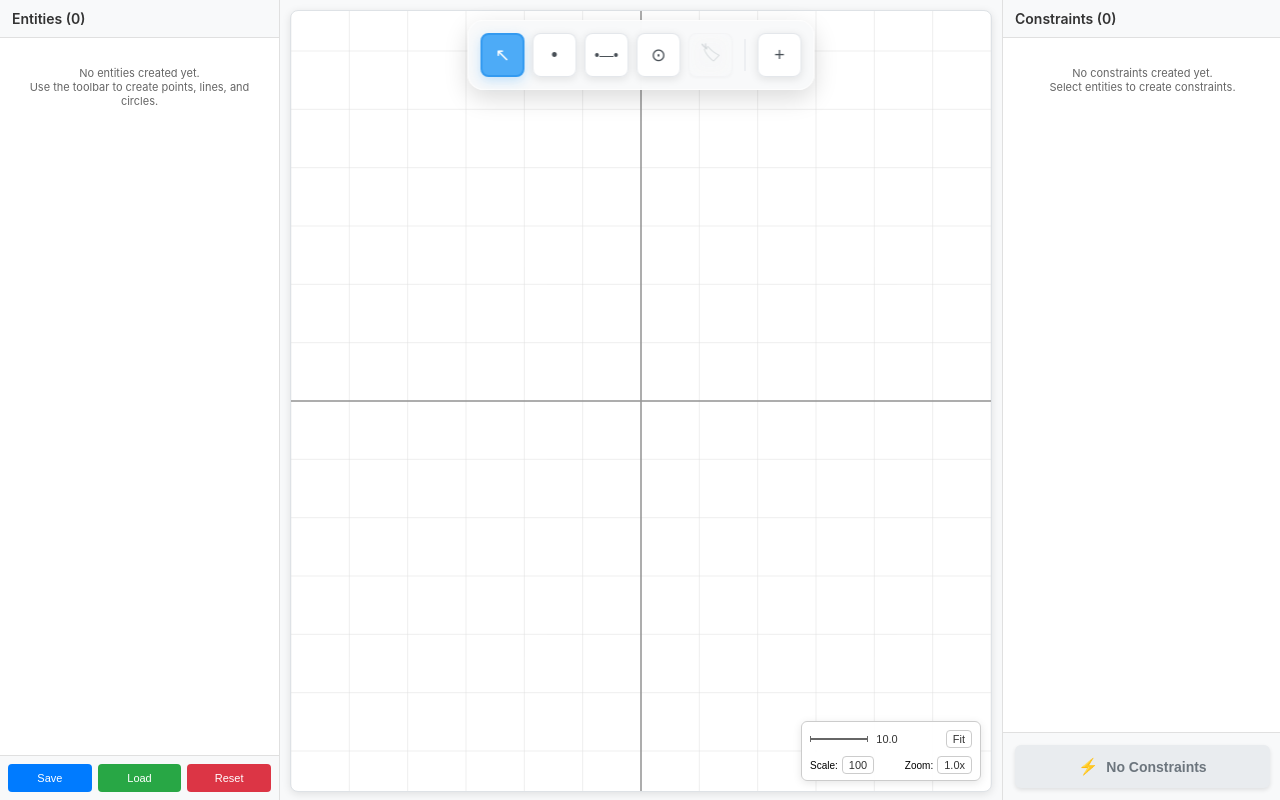
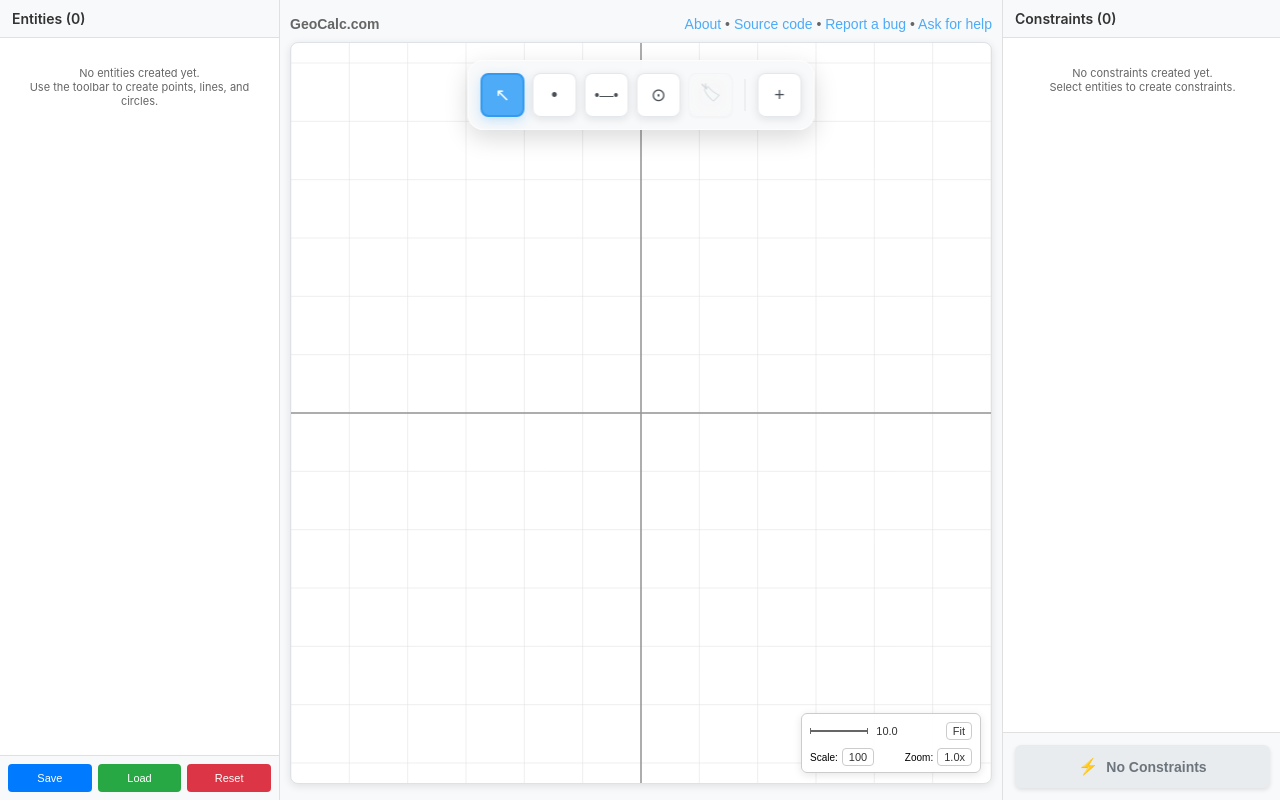
Before and after one commit to ccorcos/geocalc, a React (Vite) app: page / in a window 1280 px wide. Built offline with nearby package versions, Linux system fonts and the light colour scheme.

Commit message:
Info at the top.

```diff
--- a/src/App.tsx
+++ b/src/App.tsx
@@ -6,6 +6,60 @@ import { EntityPanel } from "./components/EntityPanel"
 import { ErrorBoundary } from "./components/ErrorBoundary"
 import { FloatingToolbar } from "./components/FloatingToolbar"
 import { useStore } from "./store"
+
+const Header = () => (
+	<div
+		style={{
+			marginBottom: "10px",
+			fontSize: "14px",
+			color: "#666",
+			display: "flex",
+			width: "100%",
+		}}
+	>
+		<div>
+			<strong>GeoCalc.com</strong>
+		</div>
+		<div style={{ flex: 1 }} />
+		<div>
+			<a
+				href="https://github.com/ccorcos/geocalc"
+				target="_blank"
+				rel="noopener noreferrer"
+				style={{ color: "#4dabf7", textDecoration: "none" }}
+			>
+				About
+			</a>
+			{" • "}
+			<a
+				href="https://github.com/ccorcos/geocalc"
+				target="_blank"
+				rel="noopener noreferrer"
+				style={{ color: "#4dabf7", textDecoration: "none" }}
+			>
+				Source code
+			</a>
+			{" • "}
+			<a
+				href="https://github.com/ccorcos/geocalc/issues"
+				target="_blank"
+				rel="noopener noreferrer"
+				style={{ color: "#4dabf7", textDecoration: "none" }}
+			>
+				Report a bug
+			</a>
+			{" • "}
+			<a
+				href="https://github.com/ccorcos/geocalc/issues"
+				target="_blank"
+				rel="noopener noreferrer"
+				style={{ color: "#4dabf7", textDecoration: "none" }}
+			>
+				Ask for help
+			</a>
+		</div>
+	</div>
+)
 
 function App() {
 	const [canvasSize, setCanvasSize] = useState({ width: 800, height: 600 })
@@ -26,6 +80,7 @@ function App() {
 			const breakpoint = 1024 // Screen width below which we switch to mobile layout
 			const panelWidth = 560 // Both panels width (280 * 2) for desktop
 			const padding = 20
+			const headerHeight = 40 // Height for the header above canvas
 			const minWidth = 100 // Minimum canvas width to prevent IndexSizeError
 			const minHeight = 100 // Minimum canvas height to prevent IndexSizeError
 
@@ -34,16 +89,22 @@ function App() {
 
 			if (narrow) {
 				// On narrow screens, use full width minus padding
-				// Account for warning banner (32px) + bottom buttons (60px) + padding
+				// Account for warning banner (32px) + bottom buttons (60px) + header (40px) + padding
 				setCanvasSize({
 					width: Math.max(minWidth, window.innerWidth - padding),
-					height: Math.max(minHeight, window.innerHeight - 92 - padding),
+					height: Math.max(
+						minHeight,
+						window.innerHeight - 92 - headerHeight - padding
+					),
 				})
 			} else {
-				// On wide screens, use existing desktop layout
+				// On wide screens, account for header height
 				setCanvasSize({
 					width: Math.max(minWidth, window.innerWidth - panelWidth - padding),
-					height: Math.max(minHeight, window.innerHeight - padding),
+					height: Math.max(
+						minHeight,
+						window.innerHeight - headerHeight - padding
+					),
 				})
 			}
 		}
@@ -159,12 +220,15 @@ function App() {
 							flex: 1,
 							padding: "10px",
 							display: "flex",
+							flexDirection: "column",
 							justifyContent: "center",
 							alignItems: "center",
 							position: "relative",
 							backgroundColor: "#f8f9fa",
 						}}
 					>
+						<Header />
+
 						<div
 							style={{
 								border: "1px solid #dee2e6",
@@ -323,12 +387,15 @@ function App() {
 						style={{
 							padding: "10px",
 							display: "flex",
+							flexDirection: "column",
 							justifyContent: "center",
 							alignItems: "center",
 							position: "relative",
 							backgroundColor: "#f8f9fa",
 						}}
 					>
+						<Header />
+
 						<div
 							style={{
 								border: "1px solid #dee2e6",
--- a/src/components/FloatingToolbar.tsx
+++ b/src/components/FloatingToolbar.tsx
@@ -165,7 +165,7 @@ export const FloatingToolbar: React.FC = () => {
 			data-testid="toolbar"
 			style={{
 				position: "absolute",
-				top: "20px",
+				top: "60px",
 				left: "50%",
 				transform: "translateX(-50%)",
 				display: "flex",
```
Also changed, not shown: 2 other files (tests, documents, lock files or other folders).
